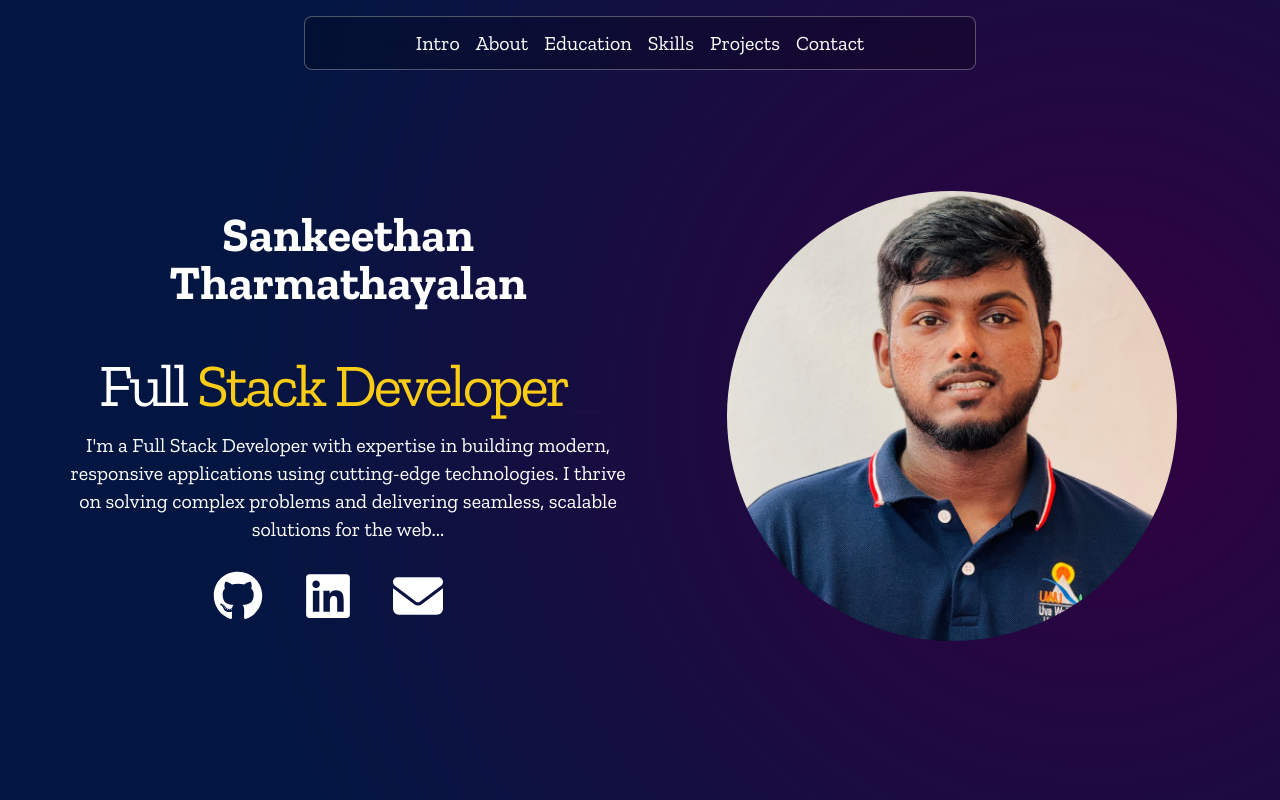
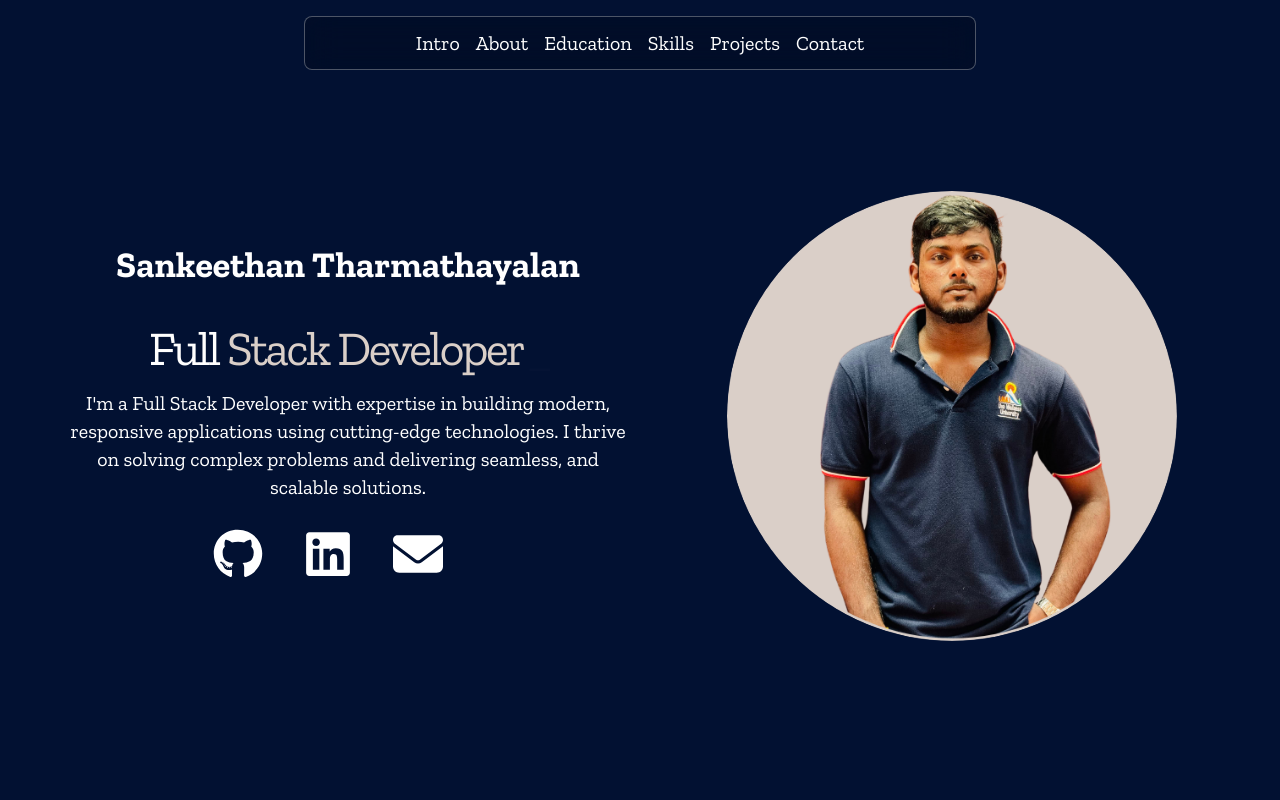
Before and after one commit to Sankeethan01/myPortfolio, a Next.js app: page / in a window 1280 px wide. Built offline with nearby package versions, Linux system fonts and the light colour scheme.

Commit message:
css updated

```diff
--- a/app/globals.css
+++ b/app/globals.css
@@ -17,6 +17,6 @@ body{
 }
 
 .bg-img{
-  background: radial-gradient(circle at 85.4% 50.8%, rgb(51,0,64) 0%, rgb(3, 22, 65) 74.2%);
+  background:  rgb(2, 17, 50);
 
 }
--- a/components/Hero.tsx
+++ b/components/Hero.tsx
@@ -1,7 +1,7 @@
 "use client"
 import { HERO, SOCIAL_MEDIA_LINKS } from '@/constants'
 import React from 'react'
-import cardimg from '@/assets/hero.png'
+import cardimg from '@/assets/hero2.png'
 import {motion} from "framer-motion";
 import { Typewriter } from 'react-simple-typewriter';
 
@@ -14,12 +14,12 @@ const Hero = () => {
         animate={{opacity:1,x:0}}
         transition={{duration:1}}
       className='w-full md:w-1/2 text-center'>
-      <h2 className='my-8 p-2 text-4xl font-semibold md:text-5xl lg:text=[6.5rem] md:ml-10'>
+      <h2 className='my-6 p-2 text-4xl font-semibold md:text-5xl lg:text-4xl md:ml-10'>
         {HERO.name}
         </h2>
-        <p className='p-2 text-3xl tracking-tighter lg:text-6xl md:ml-10'>
+        <p className='p-2 text-3xl tracking-tighter lg:text-5xl md:ml-10'>
         Full{' '}
-        <span style={{ color: '#FACC15' }}>
+        <span style={{ color: '#dacfc8' }}>
             <Typewriter
               words={['Stack Developer']}
               loop={true}
--- a/constants/index.tsx
+++ b/constants/index.tsx
@@ -47,7 +47,7 @@ export const HERO = {
   name: "Sankeethan Tharmathayalan",
   greet: "Full Stack Developer",
   description:
-    "I'm a Full Stack Developer with expertise in building modern, responsive applications using cutting-edge technologies. I thrive on solving complex problems and delivering seamless, scalable solutions for the web...",
+    "I'm a Full Stack Developer with expertise in building modern, responsive applications using cutting-edge technologies. I thrive on solving complex problems and delivering seamless, and scalable solutions.",
 };
 
 export const PROJECTS = [
@@ -269,7 +269,7 @@ export const SOCIAL_MEDIA_LINKS = [
     icon: <FaLinkedin fontSize={50} className="hover:opacity-80" />,
   },
   {
-    href: "mailto:sankee26july@gmail.com",
+    href: "mailto:sankeethantharmathayalan@gmail.com",
     icon: <FaEnvelope fontSize={50} className="hover:opacity-80" />,
   },
 ];
```
Also changed, not shown: assets/hero2.png (added).
